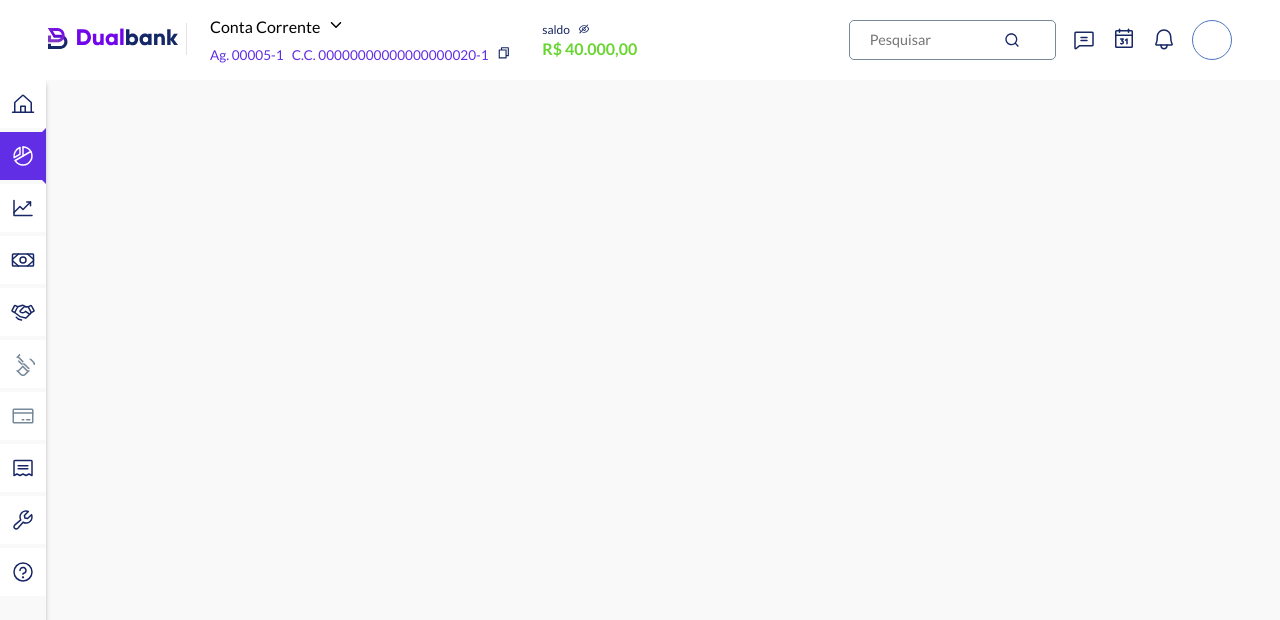
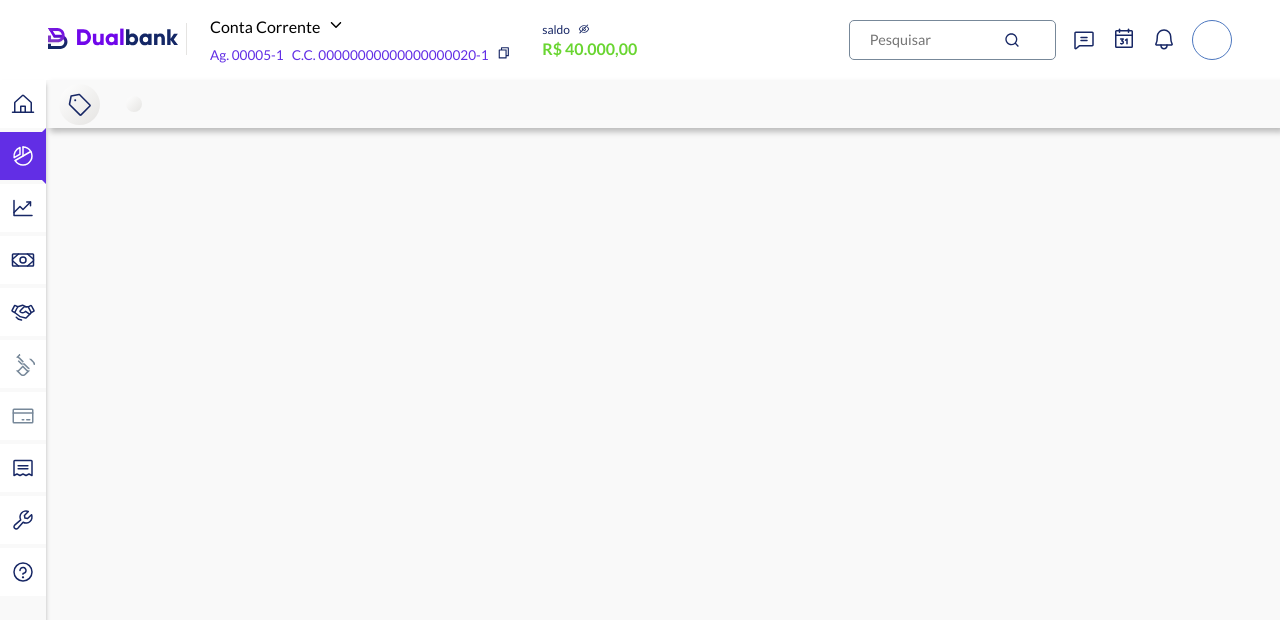
Before and after one commit to Thiago-spart/bank-dashboard, a Next.js app: page / in a window 1280 px wide. Shown: the top 620 px of the page. Built offline with nearby package versions, Linux system fonts and the light colour scheme.

Commit message:
Create TopMenu component

```diff
--- /dev/null
+++ b/src/components/TopMenu/components/WalletCard/index.tsx
@@ -0,0 +1,33 @@
+import { ReactNode } from "react";
+import { formatValues } from "../../../../utils/formatValues";
+
+import { Card } from "./styles";
+
+interface WalletCard {
+  children: ReactNode;
+}
+
+export const WalletCard = ({ children }: WalletCard) => {
+  return (
+    <Card>
+      {children}
+      <section>
+        <div>
+          <h4>Disponibilizado</h4>
+          <p>
+            <span>{formatValues(20000)}</span> do seu saldo
+          </p>
+        </div>
+
+        <div>
+          <h4>Distribuído</h4>
+          <p>
+            <span>{formatValues(12050)}</span> (60,25%)
+          </p>
+        </div>
+
+        <button type="button">alterar</button>
+      </section>
+    </Card>
+  );
+};
--- /dev/null
+++ b/src/components/TopMenu/components/WalletCard/styles.ts
@@ -0,0 +1,75 @@
+import styled from "styled-components";
+
+export const Card = styled.div`
+	position: relative;
+	display: flex;
+	align-items: center;
+	justify-content: center;
+
+	&:hover section {
+		z-index: 10;
+		opacity: 1;
+		visibility: visible;
+		transition: all 0.5s;
+	}
+
+	> section {
+		transition: all 0.5s;
+		opacity: 0;
+		visibility: hidden;
+		position: absolute;
+		display: flex;
+		flex-direction: column;
+		align-items: flex-start;
+		justify-content: center;
+		gap: 1rem;
+		font-size: 1rem;
+
+		width: 280px;
+		height: 193px;
+		top: 48px;
+		left: 25px;
+
+		background: linear-gradient(89.96deg, #F9F9F9 0.06%, #E5E4E2 99.94%);
+		box-shadow: 0px 2px 20px rgba(44, 74, 125, 0.217548);
+		border-radius: 0px 0px 5px 5px;
+
+		div {
+			width: 100%;
+			margin-left: 1.2rem;
+			display: flex;
+			flex-direction: column;
+			gap: 0.25rem;
+
+			h4,
+			span {
+				font-weight: 600;
+			}
+
+			span {
+				color: var(--green);
+			}
+		}
+
+
+		button {
+			border: none;
+			border-radius: 0.5rem;
+			display: flex;
+			align-items: center;
+			justify-content: center;
+			color: #ffffff;
+			background: var(--primary);
+			font-weight: 700;
+			text-transform: uppercase;
+			padding: 0.8rem 2rem;
+			transition: filter 0.2s;
+			margin-left: 1.2rem;
+
+			&:hover {
+				filter: brightness(0.8);
+			}
+		}
+	}
+
+`
--- /dev/null
+++ b/src/components/TopMenu/indes.tsx
@@ -0,0 +1,33 @@
+import Image from "next/image";
+import { Popover } from "../Popover";
+import { WalletCard } from "./components/WalletCard";
+
+import { NewWalletButton, Container, WalletButton } from "./styles";
+
+export const TopMenu = () => {
+  return (
+    <Container>
+      <WalletCard>
+        <WalletButton type="button">
+          <Image
+            src="/images/Component-3.svg"
+            alt="Total da carteira"
+            width="25"
+            height="25"
+          />
+        </WalletButton>
+      </WalletCard>
+
+      <Popover message="Nova alocação">
+        <NewWalletButton type="button">
+          <Image
+            src="/images/PlusCircle.svg"
+            alt="Adicionar Carteira"
+            width="25"
+            height="25"
+          />
+        </NewWalletButton>
+      </Popover>
+    </Container>
+  );
+};
--- /dev/null
+++ b/src/components/TopMenu/styles.ts
@@ -0,0 +1,32 @@
+import styled from "styled-components";
+
+export const Container = styled.section`
+	display: flex;
+	align-items: center;
+	width: 100%;
+	height: 3rem;
+	box-shadow: 4px 4px 6px rgba(0, 0, 0, 0.25);
+
+	& > button {
+		margin-right: 1rem;
+	}
+`
+
+const Button = styled.button`
+	background: linear-gradient(135deg, #FFFFFF 0%, #E5E4E2 100%);
+	border-radius: 50%;
+	border: none;
+	display: flex;
+	align-items: center;
+	justify-content: center;
+	padding: 0.5rem;
+	margin: auto 0.8rem;
+`
+
+export const WalletButton = styled(Button)`
+
+`
+
+export const NewWalletButton = styled(Button)`
+
+`
--- a/src/pages/index.tsx
+++ b/src/pages/index.tsx
@@ -1,5 +1,6 @@
 import { HeadTitle } from "../components/HeadTitle";
 import { LateralMenu } from "../components/LateralMenu";
+import { TopMenu } from "../components/TopMenu/indes";
 
 import { Container } from "../../styles/home";
 
@@ -10,6 +11,7 @@ export default function Home() {
 
       <Container>
         <LateralMenu />
+        <TopMenu />
       </Container>
     </>
   );
--- a/styles/home.ts
+++ b/styles/home.ts
@@ -2,6 +2,8 @@ import styled from "styled-components";
 
 export const Container = styled.main`
 	display: flex;
+
+
 	> nav {
 		margin-right: auto;
 	}
```
Also changed, not shown: public/images/Component-3.svg (added), public/images/PlusCircle.svg (added).
